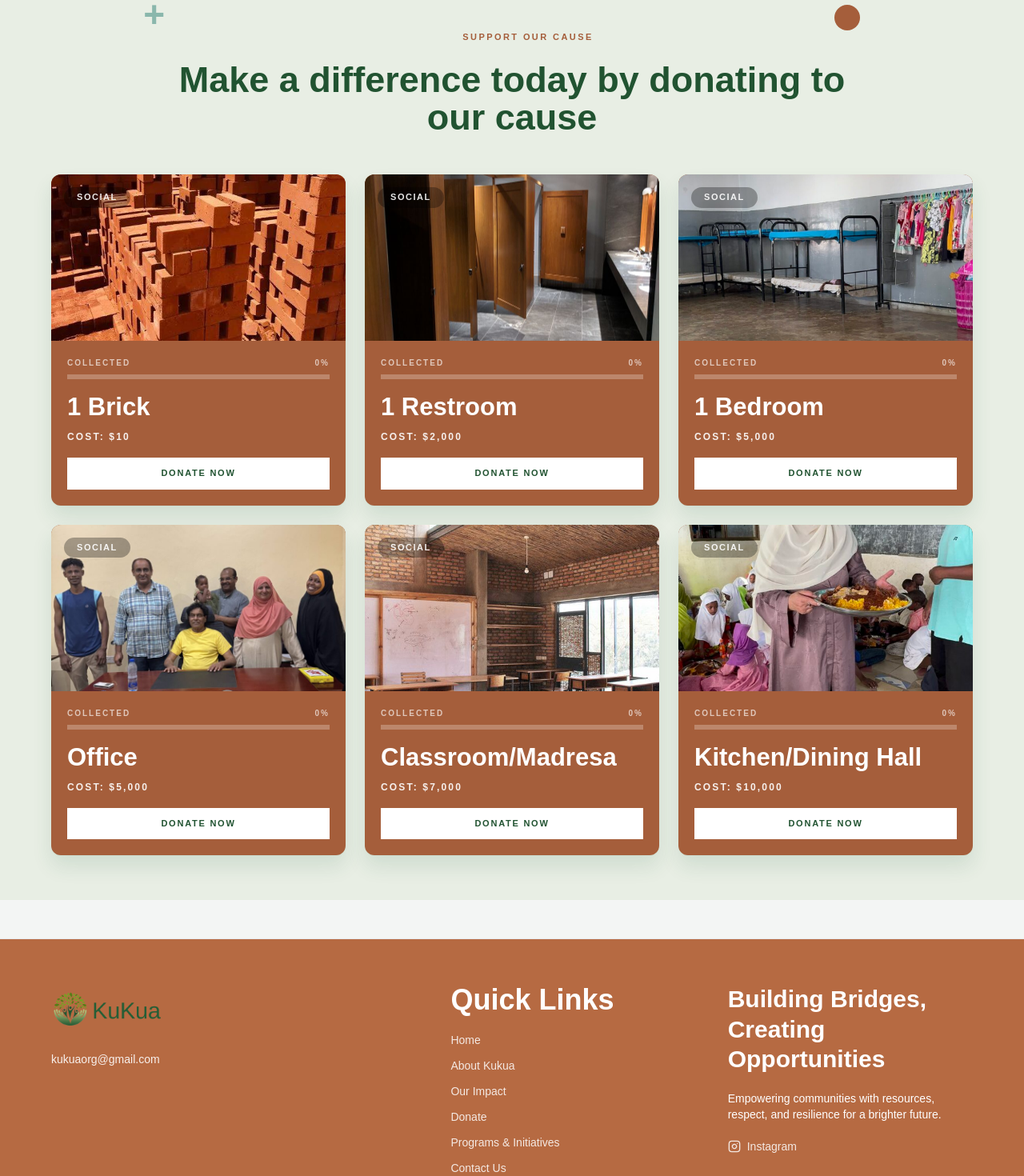
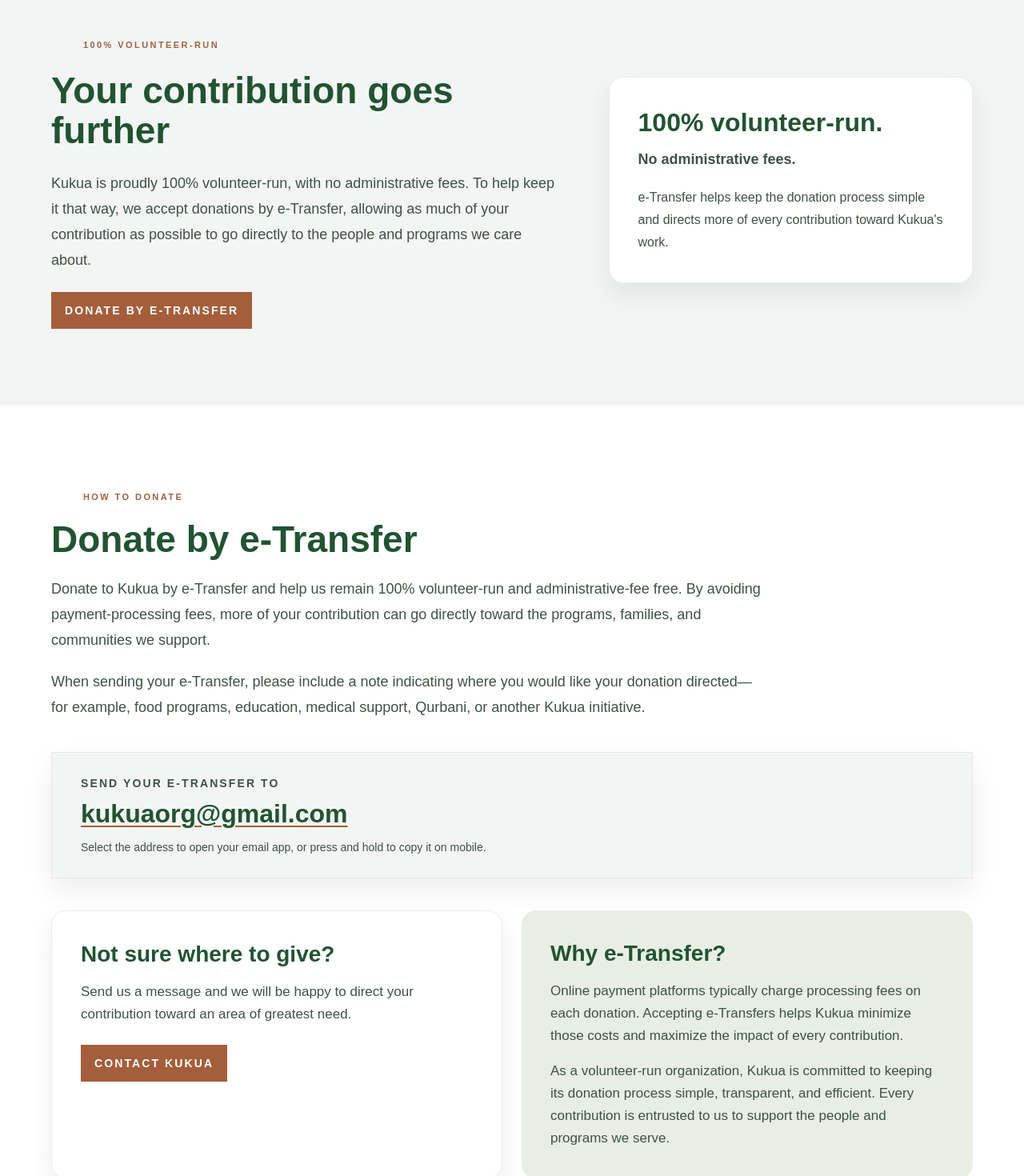
Before and after one commit to FreedomEXE/kukua-website, a Next.js app: page /donate in a window 1280 px wide. Shown: the part 620-2090 px from the top of the page at 80% size. Built offline with nearby package versions, Linux system fonts and the light colour scheme; a web font is replaced by a local one.

Commit message:
Update donate page for e-Transfers

```diff
--- a/src/app/donate/page.tsx
+++ b/src/app/donate/page.tsx
@@ -13,6 +13,7 @@
 import { Reveal } from '@/components/shared/Reveal'
 import { DonationGrid } from '@/components/sections/DonationGrid'
 import { HeroSection } from '@/components/sections/HeroSection'
+import { Button } from '@/components/ui/Button'
 import { SectionLabel } from '@/components/ui/SectionLabel'
 import { buildingDonations } from '@/data/donations'
 import { donatePage } from '@/data/content'
@@ -31,6 +32,76 @@
         centered
         overlayClassName="bg-[linear-gradient(100deg,rgba(164,213,205,0.76)_0%,rgba(164,213,205,0.7)_42%,rgba(33,33,33,0.54)_100%)]"
       />
+      <section className="bg-cream px-6 py-20 md:px-10 md:py-24 lg:px-16">
+        <div className="mx-auto grid max-w-7xl items-center gap-10 lg:grid-cols-[minmax(0,1fr)_minmax(320px,0.72fr)] lg:gap-16">
+          <Reveal className="space-y-6">
+            <SectionLabel>{donatePage.introduction.label}</SectionLabel>
+            <h2 className="max-w-3xl font-serif text-[36px] leading-[1.08] md:text-[46px]">
+              {donatePage.introduction.title}
+            </h2>
+            <p className="max-w-3xl text-lg leading-8 text-brown/85">{donatePage.introduction.body}</p>
+            <Button href={donatePage.introduction.action.href} className="w-full sm:w-auto">
+              {donatePage.introduction.action.label}
+            </Button>
+          </Reveal>
+
+          <Reveal delay={0.1} className="surface-card border-l-4 border-l-gold p-7 shadow-card md:p-9">
+            <p className="font-serif text-[28px] font-bold leading-tight text-brown-dark md:text-[32px]">100% volunteer-run.</p>
+            <p className="mt-3 text-lg font-semibold text-brown">No administrative fees.</p>
+            <p className="mt-5 text-base leading-7 text-brown/80">
+              e-Transfer helps keep the donation process simple and directs more of every contribution toward Kukua&apos;s work.
+            </p>
+          </Reveal>
+        </div>
+      </section>
+
+      <section id="how-to-donate" className="scroll-mt-28 bg-white px-6 py-20 md:px-10 md:py-24 lg:px-16">
+        <div className="mx-auto max-w-7xl">
+          <Reveal className="max-w-4xl space-y-5">
+            <SectionLabel>{donatePage.instructions.label}</SectionLabel>
+            <h2 className="font-serif text-[36px] leading-[1.08] md:text-[46px]">{donatePage.instructions.title}</h2>
+            {donatePage.instructions.body.map((paragraph) => (
+              <p key={paragraph} className="text-lg leading-8 text-brown/85">
+                {paragraph}
+              </p>
+            ))}
+          </Reveal>
+
+          <Reveal className="mt-10 border border-gold/30 bg-cream px-6 py-7 shadow-card md:px-9">
+            <p className="text-sm font-semibold uppercase tracking-[0.15em] text-brown/70">{donatePage.instructions.address.label}</p>
+            <a
+              href={donatePage.instructions.address.href}
+              className="mt-2 inline-block break-all font-serif text-[25px] font-bold leading-tight text-brown-dark underline decoration-gold decoration-2 underline-offset-4 transition-colors hover:text-gold-dark focus-visible:outline focus-visible:outline-2 focus-visible:outline-offset-4 focus-visible:outline-gold md:text-[32px]"
+            >
+              {donatePage.instructions.address.value}
+            </a>
+            <p className="mt-3 text-sm text-brown/70">Select the address to open your email app, or press and hold to copy it on mobile.</p>
+          </Reveal>
+
+          <div className="mt-10 grid gap-6 lg:grid-cols-2">
+            <Reveal className="surface-card p-7 shadow-card md:p-9">
+              <h3 className="font-serif text-[28px] leading-tight">{donatePage.instructions.assistance.title}</h3>
+              <p className="mt-4 leading-7 text-brown/80">{donatePage.instructions.assistance.body}</p>
+              <Button href={donatePage.instructions.assistance.action.href} className="mt-6 w-full sm:w-auto">
+                {donatePage.instructions.assistance.action.label}
+              </Button>
+            </Reveal>
+
+            <Reveal delay={0.1} className="rounded-[18px] bg-[#e8eee4] p-7 md:p-9">
+              <h3 className="font-serif text-[28px] leading-tight">{donatePage.instructions.why.title}</h3>
+              <div className="mt-4 space-y-4 text-brown/80">
+                {donatePage.instructions.why.body.map((paragraph) => (
+                  <p key={paragraph} className="leading-7">
+                    {paragraph}
+                  </p>
+                ))}
+              </div>
+            </Reveal>
+          </div>
+
+        </div>
+      </section>
+
       <section className="relative bg-[#e8eee4] px-6 pb-14 pt-24 md:px-10 lg:px-16">
         <span className="pointer-events-none absolute left-[14%] top-10 hidden text-[46px] font-semibold text-[#8ab7ac] md:block">+</span>
         <span className="pointer-events-none absolute right-[16%] top-16 hidden h-8 w-8 rounded-full bg-gold md:block" />
--- a/src/data/content.ts
+++ b/src/data/content.ts
@@ -571,15 +571,36 @@
     label: 'Donations',
     title: 'Donate to Transform Lives',
   },
-  steps: {
-    label: 'Giving Made Easy',
-    title: "We've made it simple and convenient for you to support our Events & cause",
-    items: [
-      { number: '01', title: 'Make a Donation' },
-      { number: '02', title: 'Donation Options' },
-      { number: '03', title: 'Your Money Goes' },
-      { number: '04', title: 'Donation Impact' },
+  introduction: {
+    label: '100% Volunteer-Run',
+    title: 'Your contribution goes further',
+    body: 'Kukua is proudly 100% volunteer-run, with no administrative fees. To help keep it that way, we accept donations by e-Transfer, allowing as much of your contribution as possible to go directly to the people and programs we care about.',
+    action: { label: 'Donate by e-Transfer', href: '#how-to-donate' },
+  },
+  instructions: {
+    label: 'How to Donate',
+    title: 'Donate by e-Transfer',
+    body: [
+      'Donate to Kukua by e-Transfer and help us remain 100% volunteer-run and administrative-fee free. By avoiding payment-processing fees, more of your contribution can go directly toward the programs, families, and communities we support.',
+      'When sending your e-Transfer, please include a note indicating where you would like your donation directed—for example, food programs, education, medical support, Qurbani, or another Kukua initiative.',
     ],
+    assistance: {
+      title: 'Not sure where to give?',
+      body: 'Send us a message and we will be happy to direct your contribution toward an area of greatest need.',
+      action: { label: 'Contact Kukua', href: '/contact-us' },
+    },
+    why: {
+      title: 'Why e-Transfer?',
+      body: [
+        'Online payment platforms typically charge processing fees on each donation. Accepting e-Transfers helps Kukua minimize those costs and maximize the impact of every contribution.',
+        'As a volunteer-run organization, Kukua is committed to keeping its donation process simple, transparent, and efficient. Every contribution is entrusted to us to support the people and programs we serve.',
+      ],
+    },
+    address: {
+      label: 'Send your e-Transfer to',
+      value: siteEmail,
+      href: `mailto:${siteEmail}`,
+    },
   },
 }
 
--- a/src/styles/globals.css
+++ b/src/styles/globals.css
@@ -14,6 +14,12 @@
 
 html {
   scroll-behavior: smooth;
+}
+
+@media (prefers-reduced-motion: reduce) {
+  html {
+    scroll-behavior: auto;
+  }
 }
 
 body {
```
